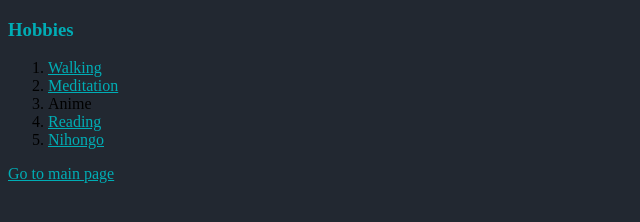
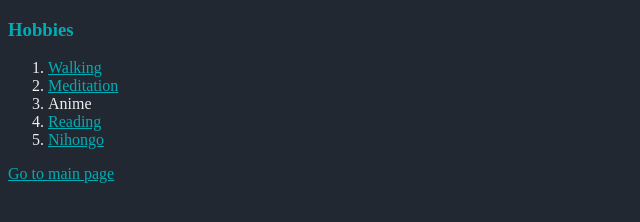
Before and after one commit to puneett333/cv, a plain HTML site: page hobbies.html in a window 1280 px wide. Shown: the full height of the page, 0-640 px from the left. Drawn offline with Linux system fonts and the light colour scheme.

Commit message:
Update hobbies.html

```diff
--- a/hobbies.html
+++ b/hobbies.html
@@ -26,6 +26,10 @@
         a {
             color: #00ADB5;
         }
+
+        li {
+            color: #EEEEEE;
+        }
     </style>
 </head>
 <body>
```
